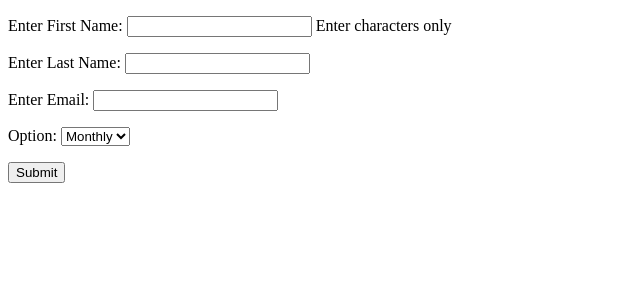
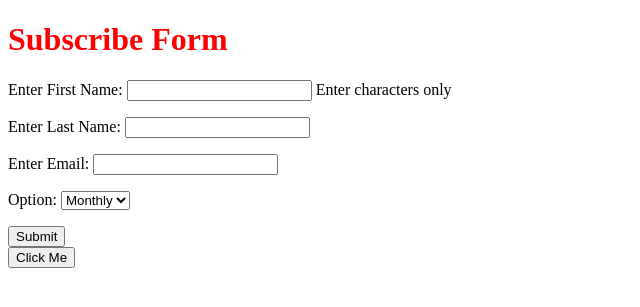
Before and after one commit to Ithurtzwhenip/Job-App, a Django app: page /subscribe/ in a window 1280 px wide. Shown: the top 307 px of the page, without its empty margins (0-640 px from the left). Run offline with Django 4.2, Linux system fonts and the light colour scheme.

Commit message:
adding css

```diff
--- /dev/null
+++ b/subscribe/static/main.css
@@ -0,0 +1,3 @@
+h1{
+            color: red;
+}
--- a/subscribe/templates/subscribe/subscribe.html
+++ b/subscribe/templates/subscribe/subscribe.html
@@ -1,3 +1,4 @@
+{% load static %}
 <!DOCTYPE html>
 <html lang="en">
 <head>
@@ -5,40 +6,21 @@
     <meta http-equiv="X-UA-Compatible" content="IE=edge">
     <meta name="viewport" content="width=device-width, initial-scale=1.0">
     <title>Subscribe Form</title>
+    <link rel="stylesheet" type="text/css" href="{% static 'main.css' %}">
 </head>
 <body>
+    <h1>Subscribe Form</h1>
     <form method="post">
         {% csrf_token %}
         {{form.as_p}}
-<!--        {{ form.non_field_errors }}-->
-<!--        {% for field in form %}-->
-<!--        <div class="subscribe_field">-->
-<!--            {{field.errors}}-->
-<!--            <label for="{{ field.id_for_label }}">-->
-<!--                {{ field.label }}-->
-<!--            </label>-->
-<!--            {{field}}-->
-<!--        </div>-->
-<!--        {% endfor %}-->
-<!--        <div class="subscribe_field">-->
-<!--            {{ form.first_name.errors }}-->
-<!--            <label for="{{ form.first_name.id_for_label }}">{{ form.first_name.label }}</label>-->
-<!--            {{ form.first_name }}-->
-<!--        </div>-->
+        <input type="submit" value="Submit">
 
-<!--        <div class="subscribe_field">-->
-<!--            {{ form.last_name.errors }}-->
-<!--            <label for="{{ form.last_name.id_for_label }}">{{ form.last_name.label }}</label>-->
-<!--            {{ form.last_name }}-->
-<!--        </div>-->
-
-<!--        <div class="subscribe_field">-->
-<!--            {{ form.email.errors }}-->
-<!--            <label for="{{ form.email.id_for_label }}">{{ form.email.label }}</label>-->
-<!--            {{ form.email }}-->
-<!--        </div>-->
-
-        <input type="submit" value="Submit">
     </form>
+    <button onclick="popup()">Click Me</button>
+<script>
+    function popup() {
+        alert("Alert")
+    }
+</script>
 </body>
 </html>
```
